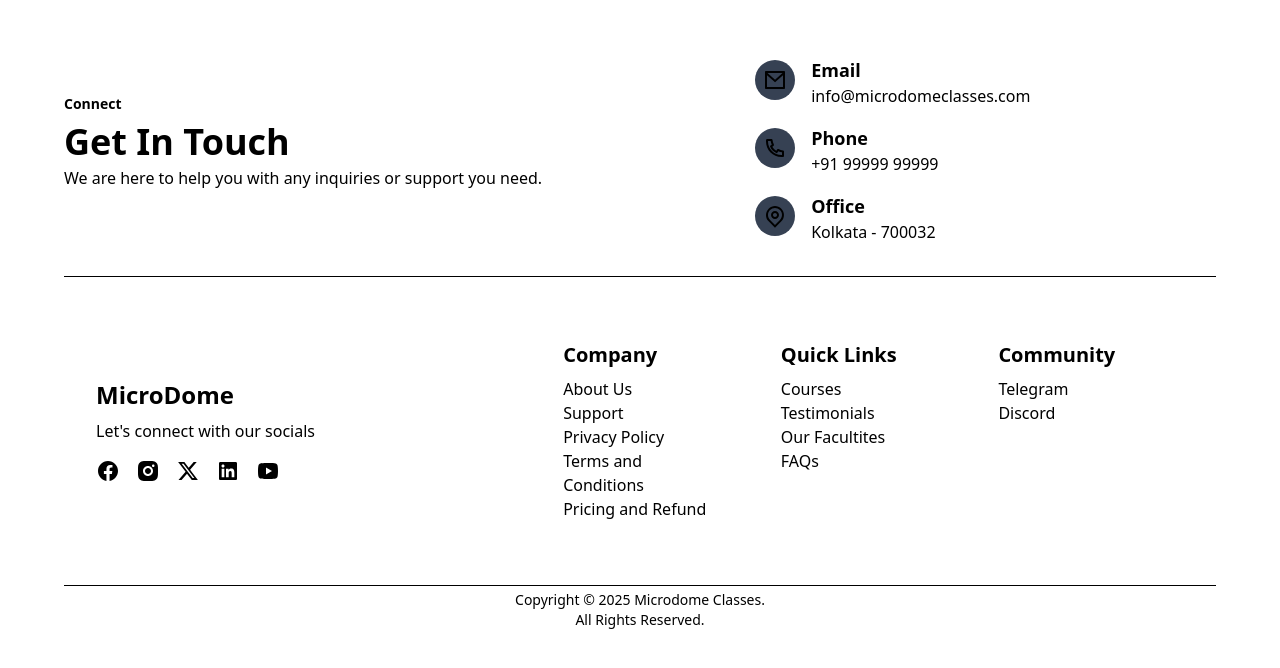
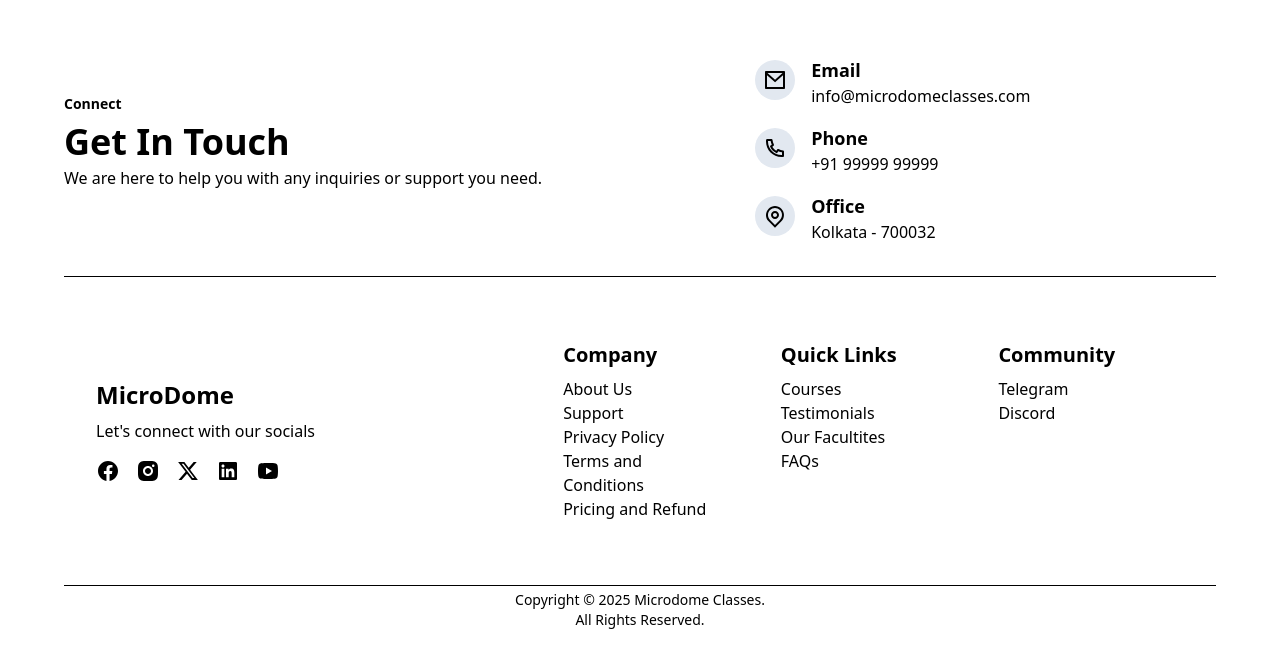
Before and after one commit to souravghoshofficial/microdome, a React (Vite) app in the folder Frontend/: page / in a window 1280 px wide. Shown: the part 3301-3969 px from the top of the page. Built offline with nearby package versions, Linux system fonts and the light colour scheme.

Commit message:
fix background color  of contact logos

```diff
--- a/Frontend/src/components/ContactItem.jsx
+++ b/Frontend/src/components/ContactItem.jsx
@@ -3,7 +3,7 @@ import React from "react";
 const ContactItem = ({ contactType, logo, desc }) => {
   return (
     <div className="mt-4 w-full flex gap-4">
-      <div className="mt-1 h-10 w-10 bg-gray-700 rounded-full flex items-center justify-center ">
+      <div className="mt-1 h-10 w-10 bg-slate-200 dark:bg-gray-700 rounded-full flex items-center justify-center ">
         {/* <img className="w-6 h-6" src={logo} alt={`${contactType} icon`} /> */}
         {logo}
       </div>
```
